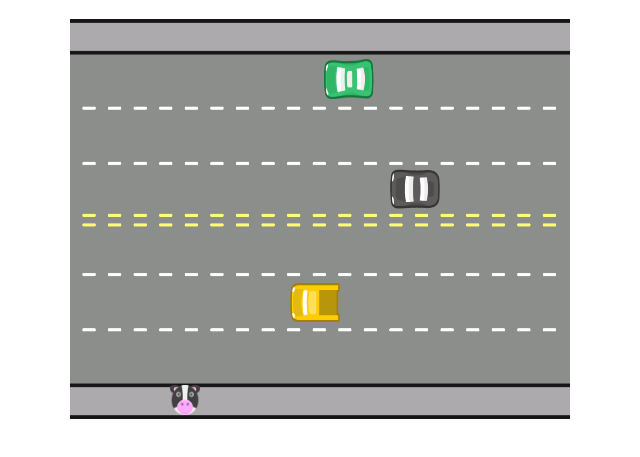
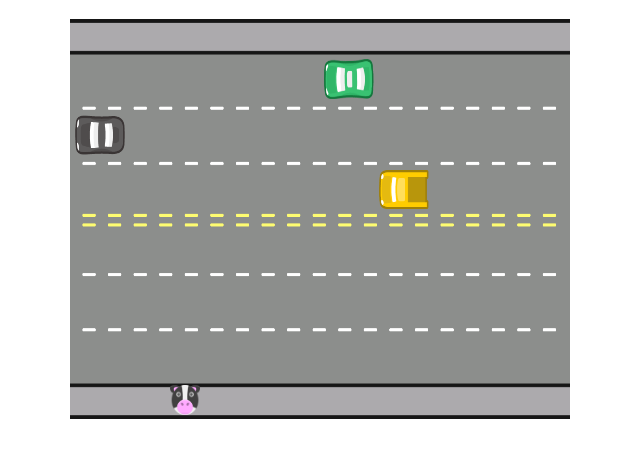
Before and after one commit to FernandoMontanari/game-freeway-js, a plain HTML site: page index.html in a window 1280 px wide. Shown: the part 61-518 px from the top of the page, without its empty margins (320-960 px from the left). Drawn offline with Linux system fonts and the light colour scheme.

Commit message:
cars movement added, new files js, code optimized

```diff
--- a/index.html
+++ b/index.html
@@ -9,7 +9,11 @@
 <body style="text-align: center;">
     <h1>FREEWAY - Developed with Javascript</h1>
     <canvas></canvas>
-    <script src="script.js"></script>
+    <script src="js/script.js"></script>
+    <script src="js/player.js"></script>
+    <script src="js/cars.js"></script>
+    <script src="js/images.js"></script>
+    <script src="js/commands.js"></script>
     <p></p>
 </body>
 </html>
--- /dev/null
+++ b/js/cars.js
@@ -0,0 +1,33 @@
+// CARS POSITION
+let xCars = [600, 600, 600];
+let yCars = [40, 96, 150];
+let VelocityCars = [2, 2.5, 3.2];
+
+// CAR MOVEMENT
+function carMovement() {
+    xCars[0] -= VelocityCars[0];
+    xCars[1] -= VelocityCars[1];
+    xCars[2] -= VelocityCars[2];
+}
+
+// DRAW CARS
+function drawCars() {
+    drawImages(carImage1, xCars[0], yCars[0], 50, 40);
+    drawImages(carImage2, xCars[1], yCars[1], 50, 40);
+    drawImages(carImage3, xCars[2], yCars[2], 50, 40);
+}
+
+// CARS RETURN TO INITIAL POSITION AFTER GO OUT OF CANVAS
+function carPositionLoop() {
+    if (xCars[0] < -50){
+        xCars[0] = 600;
+    }
+
+    if (xCars[1] < -50){
+        xCars[1] = 600;
+    }
+
+    if (xCars[2] < -50){
+        xCars[2] = 600;
+    }
+}
--- /dev/null
+++ b/js/commands.js
@@ -0,0 +1,43 @@
+// KEYBOARD SETTINGS
+document.addEventListener("keydown", keyDownHandler, false);
+document.addEventListener("keyup", keyUpHandler, false);
+let upPressed = false;
+let downPressed = false;
+
+function keyDownHandler(event) {
+    if (event.key === "Up" || event.key === "ArrowUp") {
+        upPressed = true;
+    } else if (event.key === "Down" || event.key === "ArrowDown") {
+        downPressed = true;
+    }
+
+    /*if (multiplayer && event.key === "w") {
+        upPressedP2 = true
+    } else if (multiplayer || event.key === "s") {
+        downPressedP2 = true;
+    }*/
+}
+
+function keyUpHandler(event) {
+    if (event.key === "Up" || event.key === "ArrowUp") {
+        upPressed = false;
+    } else if (event.key === "Down" || event.key === "ArrowDown") {
+        downPressed = false;
+    }
+
+    /*if (multiplayer && event.key === "w") {
+        upPressedP2 = false
+    } else if (multiplayer || event.key === "s") {
+        downPressedP2 = false;
+    }*/
+}
+
+function playerMovement() {
+    if (upPressed) {
+        player1YPosition -= 3;
+    }
+
+    if (downPressed) {
+        player1YPosition += 3;
+    }
+}
--- /dev/null
+++ b/js/images.js
@@ -0,0 +1,30 @@
+// LOAD IMAGES
+const backgroundImage = new Image();
+backgroundImage.src = 'images/estrada.png';
+
+// PLAYER IMG
+const playerImage = new Image();
+playerImage.src = 'images/ator-1.png';
+
+// CAR 1 IMG
+const carImage1 = new Image();
+carImage1.src = 'images/carro-1.png';
+
+// CAR 2 IMG
+const carImage2 = new Image();
+carImage2.src = 'images/carro-2.png';
+
+// CAR 3 IMG
+const carImage3 = new Image();
+carImage3.src = 'images/carro-3.png';
+
+
+// DRAW IMAGES
+function drawImages(image, x, y, w, h ) {
+    ctx.drawImage(image, x, y, w, h);
+}
+
+// DRAW BACKGROUND
+function drawBackground() {
+    drawImages(backgroundImage, 0, 0, 500, 400);
+}
--- /dev/null
+++ b/js/player.js
@@ -0,0 +1,6 @@
+// PLAYER SETTINGS
+let player1YPosition = 366;
+
+function drawPlayer() {
+    drawImages(playerImage, 100, player1YPosition, 30, 30);
+}
--- /dev/null
+++ b/js/script.js
@@ -0,0 +1,18 @@
+let canvas = document.querySelector('canvas');
+let ctx = canvas.getContext('2d');
+
+// CANVAS SETTINGS
+canvas.width = 500;
+canvas.height = 400;
+const refreshPageVelocity = 10;
+
+function screenUpdate() {
+    drawBackground();
+    drawPlayer();
+    drawCars();
+    playerMovement();
+    carMovement();
+    carPositionLoop();
+}
+
+setInterval(screenUpdate, refreshPageVelocity);
--- a/script.js
+++ /dev/null
@@ -1,95 +0,0 @@
-let canvas = document.querySelector('canvas');
-let ctx = canvas.getContext('2d');
-
-// CANVAS SETTINGS
-canvas.width = 500;
-canvas.height = 400;
-const refreshPageVelocity = 10;
-
-//
-let player1YPosition = 366;
-let car1XPosition = 600;
-
-// LOAD IMAGES
-
-const backgroundImage = new Image();
-backgroundImage.src = 'images/estrada.png';
-// PLAYER IMG
-const playerImage = new Image();
-playerImage.src = 'images/ator-1.png';
-// CAR 1 IMG
-const carImage1 = new Image();
-carImage1.src = 'images/carro-1.png';
-// CAR 2 IMG
-const carImage2 = new Image();
-carImage2.src = 'images/carro-2.png';
-// CAR 3 IMG
-const carImage3 = new Image();
-carImage3.src = 'images/carro-3.png';
-
-// KEYBOARD SETTINGS
-document.addEventListener("keydown", keyDownHandler, false);
-document.addEventListener("keyup", keyUpHandler, false);
-let upPressed = false;
-let downPressed = false;
-
-function keyDownHandler(event) {
-    if (event.key === "Up" || event.key === "ArrowUp") {
-        upPressed = true;
-    } else if (event.key === "Down" || event.key === "ArrowDown") {
-        downPressed = true;
-    }
-
-    /*if (multiplayer && event.key === "w") {
-        upPressedP2 = true
-    } else if (multiplayer || event.key === "s") {
-        downPressedP2 = true;
-    }*/
-}
-
-function keyUpHandler(event) {
-    if (event.key === "Up" || event.key === "ArrowUp") {
-        upPressed = false;
-    } else if (event.key === "Down" || event.key === "ArrowDown") {
-        downPressed = false;
-    }
-
-    /*if (multiplayer && event.key === "w") {
-        upPressedP2 = false
-    } else if (multiplayer || event.key === "s") {
-        downPressedP2 = false;
-    }*/
-}
-
-function drawImages(image, x, y, w, h ) {
-    ctx.drawImage(image, x, y, w, h);
-}
-
-function playerMovement() {
-    if (upPressed) {
-        player1YPosition -= 3;
-    }
-
-    if (downPressed) {
-        player1YPosition += 3;
-    }
-}
-
-function carMoviment() {
-    car1XPosition -= 2;
-    if (car1XPosition < -50){
-        car1XPosition = 600;
-    }
-}
-
-function screenUpdate() {
-    drawImages(backgroundImage, 0, 0, 500, 400);
-    drawImages(playerImage, 100, player1YPosition, 30, 30);
-    drawImages(carImage1, car1XPosition, 40, 50, 40);
-    drawImages(carImage2, 320, 150, 50, 40);
-    drawImages(carImage3, 220, 263, 50, 40);
-    playerMovement();
-    carMoviment();
-}
-
-setInterval(screenUpdate, refreshPageVelocity);
```
